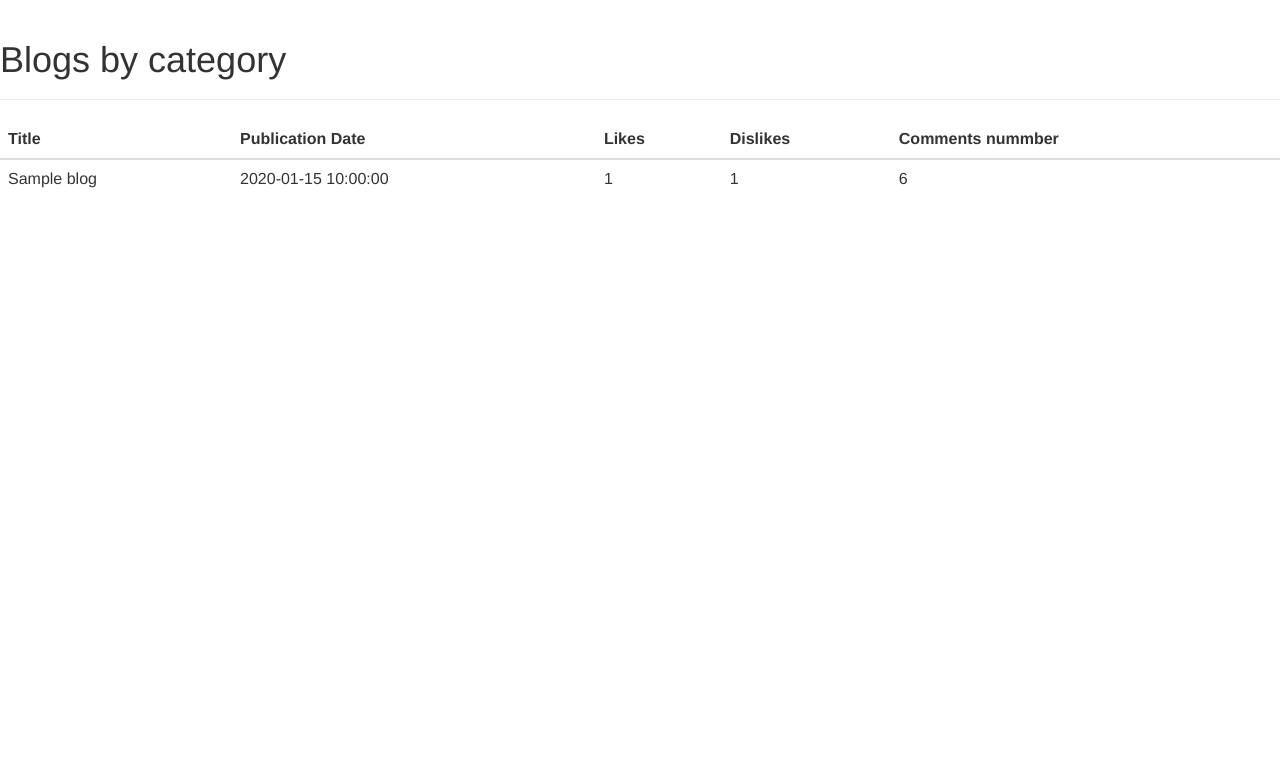
After one commit to adrianacapata/blog-mvc, a PHP site: template src/View/category/blog_by_category.php in a window 1280 px wide. The commit adds this page. Shown: the top 779 px of the page. Run offline with PHP 8.4, Linux system fonts and the light colour scheme; the template is opened without the code that fills it: most values are stand-ins (such as "Sample title", 1, 10 or a date in 2020); some libraries are stand-ins or nearby versions.

Commit message:
show blogs by category - not finished

```diff
--- /dev/null
+++ b/src/View/category/blog_by_category.php
@@ -0,0 +1,51 @@
+<?php
+/**
+ * * @var \Blog\Model\Entity\BlogEntity[] $blogs
+ */
+?>
+
+<html lang="en">
+<head>
+    <meta charset="utf-8">
+    <meta http-equiv="X-UA-Compatible" content="IE=edge">
+    <meta name="viewport" content="width=device-width, initial-scale=1">
+    <title>Blog</title>
+
+    <!-- Bootstrap -->
+    <link rel="stylesheet" href="https://stackpath.bootstrapcdn.com/bootstrap/3.4.1/css/bootstrap.min.css" integrity="sha384-HSMxcRTRxnN+Bdg0JdbxYKrThecOKuH5zCYotlSAcp1+c8xmyTe9GYg1l9a69psu" crossorigin="anonymous">
+    <link href="/public/css/style.css" rel="stylesheet">
+    <link href="//maxcdn.bootstrapcdn.com/font-awesome/4.2.0/css/font-awesome.min.css" rel="stylesheet">
+</head>
+
+<body>
+    <div class="page-header">
+        <h1>Blogs by category</h1>
+    </div>
+
+    <table class="table table-hover">
+        <thead>
+            <tr>
+                <th>Title</th>
+                <th>Publication Date</th>
+                <th>Likes</th>
+                <th>Dislikes</th>
+                <th>Comments nummber</th>
+            </tr>
+        </thead>
+        <tbody>
+            <?php foreach ($blogs as $blog): ?>
+                <tr>
+                    <td><?php echo $blog->getTitle();?></td>
+                    <td><?php echo $blog->getCreatedAt();?></td>
+                    <td><?php echo $blog->getLikeCount();?></td>
+                    <td><?php echo $blog->getDislikeCount();?></td>
+                    <td><?php echo rand(1,10); ?></td>
+                </tr>
+            <?php endforeach; ?>
+        </tbody>
+    </table>
+    <div>
+
+    </div>
+</body>
+</html>
--- a/src/View/category/show.php
+++ b/src/View/category/show.php
@@ -2,7 +2,7 @@
 
 /**
  * @var \Blog\Model\Entity\BlogEntity[] $categoriesTree
- * * @var \Blog\Model\Entity\BlogEntity[] $popularBlogs
+ * @var \Blog\Model\Entity\BlogEntity[] $popularBlogs
  */
 ?>
 <html lang="en">
```
Also changed, not shown: src/Controller/BlogController.php (+12 -8 lines), src/Model/Repository/BlogRepository.php (+26 -2 lines).
